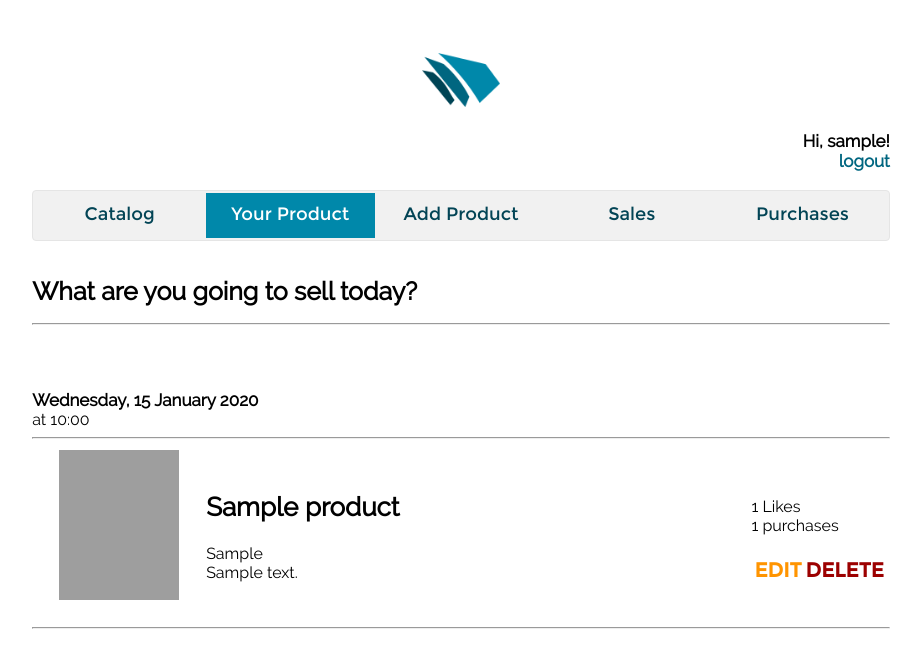
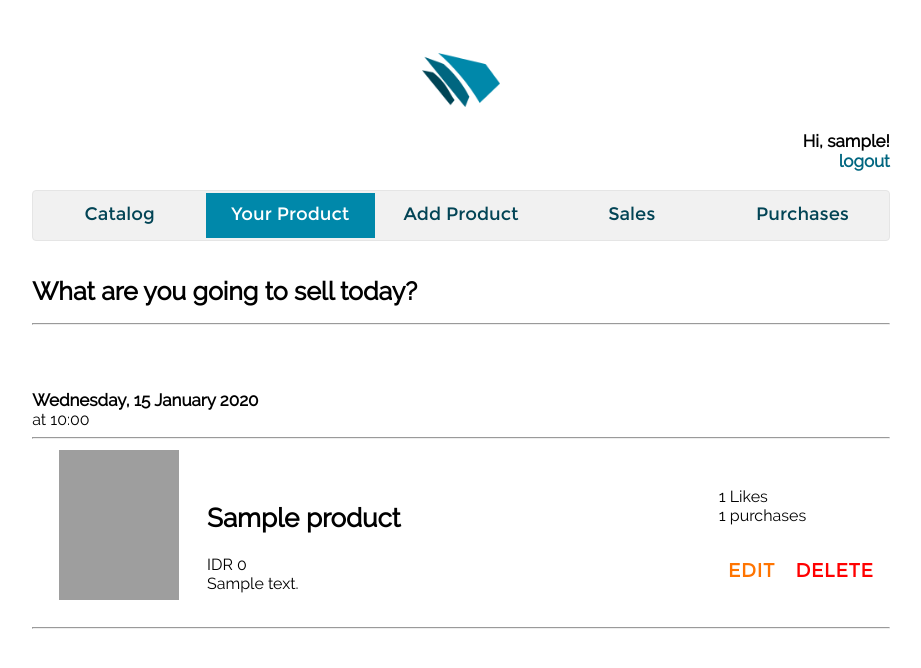
Before and after one commit to adipurnama141/TukarBuku, a PHP site: page /myproduct.php?id_active=1 in a window 1280 px wide. Shown: the top 668 px of the page, without its empty margins (179-1100 px from the left). Run offline with PHP 8.4, Linux system fonts and the light colour scheme; the visitor is signed in with stand-in values (Sample User, id 1); tables that the repository leaves empty or names only in its code hold one stand-in row (values such as "Sample post"); grey boxes are pictures that could not be loaded.

Commit message:
Delete Product

```diff
--- a/add.php
+++ b/add.php
@@ -29,6 +29,9 @@ if(mysqli_query($conn, $sql)){
     }
 
 
+	header("Location: myproduct.php?id_active=". $uploaderID);
+	die();
+
 
 
 } else{
--- a/catalog.php
+++ b/catalog.php
@@ -68,7 +68,7 @@
         		$timephrase = "added this on ". $hari . ", " . $tanggal . ", at " . $jam;
 
         		$judulbuku = $row["Title"];
-        		$harga = "<span class='harga'>" . $row["Price"] . '</span>';
+        		$harga = "IDR " . number_format($row["Price"], 0, ',', '.');
         		$desc = $row["Description"];
 
         		$nLike = "<span id = 'b". $productID .  "'>". $row["nLike"] . "</span>";
--- a/myproduct.php
+++ b/myproduct.php
@@ -1,8 +1,14 @@
+<!DOCTYPE html>
 <html>
 
 <head>
 	<link rel="stylesheet" type="text/css" href="style.css">
 	<title>TukarBuku</title>
+	<script type="text/javascript">
+    function confirmation() {
+    	return confirm("Apa Anda yakin ingin menghapus produk ini?");
+    }
+</script>
 </head>
 
 <body>
@@ -49,7 +55,7 @@
         		$timephrase2 = "at " .  $jam;
 
         		$judulbuku = $row["Title"];
-        		$harga = $row["Price"];
+        		$harga = "IDR " . number_format($row["Price"], 0, ',', '.');
         		$desc = $row["Description"];
 
         		$nLike = $row["nLike"];
@@ -58,6 +64,9 @@
         		$imgurl = "<img src='img/" . $productID . ".png'>";
         		#echo "PID : ". $productID;
 
+        		$likeurl = '<div onclick="likeAJAX(this)"" class="likebuybutton like editbutton"  id="'. $productID.'"> EDIT </div> ';
+
+        		$purchaseurl = "<a class='_b' onclick= 'return confirmation()'  href='delete.php?id_active=".$id ."&pid=" . $productID . "'> <div class='likebuybutton buy deletebutton'> DELETE </div> </a>";
 
         ?>
 
@@ -70,15 +79,15 @@
 		<table>
 			<tr>
 				<td style="width:20%"> <?php echo $imgurl; ?>  </td>
-				<td style="width:65%"> <h2><b> <?php echo $judulbuku; ?> </b></h2>
+				<td style="width:60%"> <h2><b> <?php echo $judulbuku; ?> </b></h2>
 					 <?php echo $harga; ?><br>
 					 <?php echo $desc; ?>
 				</td>
 				<td> <?php echo $nLike; ?> Likes <br> <?php echo $nPurchase; ?> purchases
 				<table class="twobutton">
 					<tr>
-						<td class="_e"><strong>EDIT<strong></td>
-						<td class="_d"><strong>DELETE<strong></td>
+						<td> <?php echo $likeurl; ?> </td>
+						<td> <?php echo $purchaseurl; ?>  </td>
 					</tr>
 				</table>
 				</td>
--- a/purchase.php
+++ b/purchase.php
@@ -30,6 +30,10 @@ $sql = "INSERT INTO purchase (IDuser, IDproduct, Qty, Consignee, Address , Posta
 
 if(mysqli_query($conn, $sql)){
     echo "Records added successfully. last_ID : ";
+    header("Location: purchases.php?id_active=". $UserID);
+	die();
+
+
 } else{
     echo "ERROR: Could not able to execute $sql. " . mysqli_error($link);
 }
--- a/style.css
+++ b/style.css
@@ -298,3 +298,21 @@ a {
 .navbar a:hover {
 	color :white;
 }
+
+.editbutton {
+	color : rgb(255, 116, 0) !important
+}
+
+.editbutton:hover {
+	color : white !important;
+	background-color : rgb(255, 116, 0) !important
+}
+
+.deletebutton {
+	color : red !important;
+}
+
+.deletebutton:hover{
+	color : white !important;
+	background-color : red !important;
+}
```
Also changed, not shown: addproduct.php (+7 -7 lines), confirmpurchase.php (+6 -2 lines), delete.php (added, +26 -0 lines), pricecalculate.js (+1 -2 lines).
